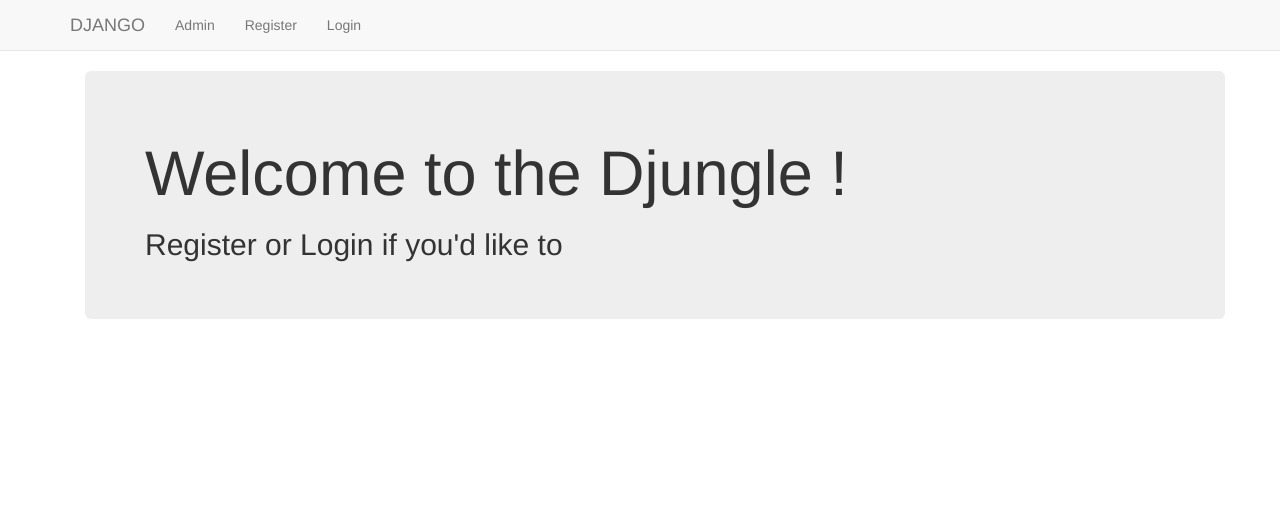
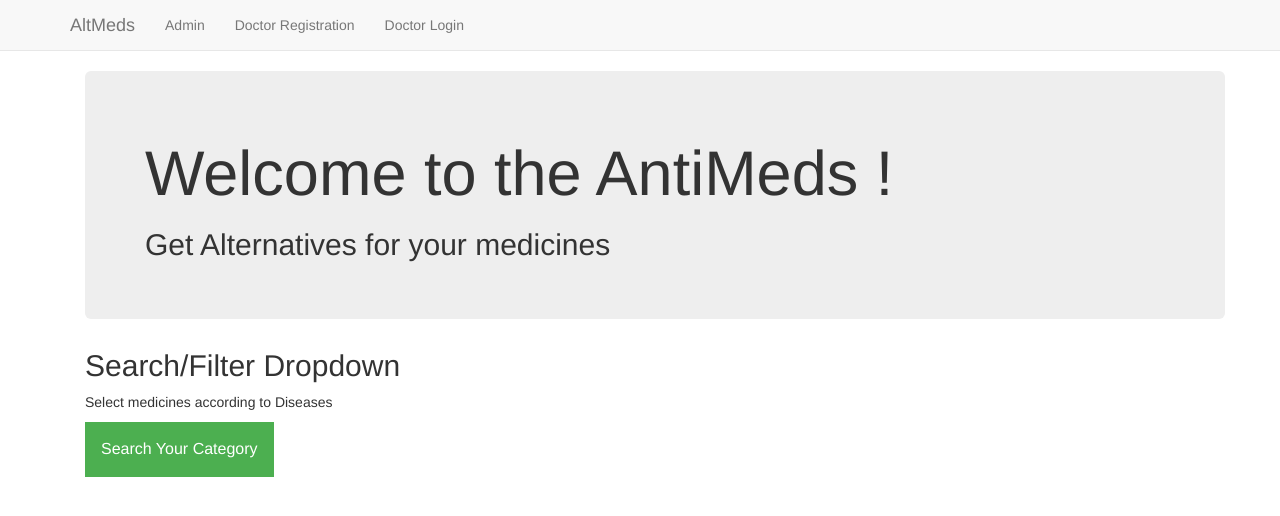
Before and after one commit to arpitgupta1906/Altmeds, a Django app: page / in a window 1280 px wide. Shown: the top 516 px of the page. Run offline with Django 3.2, Linux system fonts and the light colour scheme; some libraries are stand-ins or nearby versions.

Commit message:
added dropdown

```diff
--- a/prometeo/altmed/core/models.py
+++ b/prometeo/altmed/core/models.py
@@ -8,8 +8,8 @@ class UserProfileInfo(models.Model):
     doctorName= models.CharField(max_length=200,null =True)
     doctorId = models.CharField(unique=True,max_length=200,null=True)
     hospitalName=models.CharField(max_length=200,null=True)
-    isApproved=models.BooleanField(default=False)
-
+    # isApproved=models.BooleanField(default=False)
+    isApproved=models.IntegerField(default=0)
 
     def __str__(self):
         return self.doctorName
--- a/prometeo/altmed/core/urls.py
+++ b/prometeo/altmed/core/urls.py
@@ -1,7 +1,10 @@
 from django.conf.urls import url
 from core import views# SET THE NAMESPACE!
 app_name = 'core'# Be careful setting the name to just /login use userlogin instead!
+
 urlpatterns=[
     url(r'^register/$',views.register,name='register'),
     url(r'^user_login/$',views.user_login,name='user_login'),
+    url(r'^headache/$',views.headache,name='headache'),
+    url(r'^malaria/$',views.malaria,name='malaria'),
 ]
--- a/prometeo/altmed/core/views.py
+++ b/prometeo/altmed/core/views.py
@@ -47,15 +47,38 @@ def user_login(request):
         username = request.POST.get('username')
         password = request.POST.get('password')
         user = authenticate(username=username, password=password)
-        if user:
+        if user and UserProfileInfo.isApproved!=0:
             if user.is_active:
                 login(request,user)
                 return HttpResponseRedirect(reverse('index'))
             else:
                 return HttpResponse("Your account was inactive.")
+                # return render(request,'badlogin.html')
         else:
             print("Someone tried to login and failed.")
             print("They used username: {} and password: {}".format(username,password))
-            return HttpResponse("Invalid login details given")
+            # return HttpResponse("Invalid login details given")
+            return render(request,'badlogin.html')
     else:
         return render(request, 'login.html', {})
+
+
+def headache(request):
+    a=['aspirin','crocin']
+    if request.method=='POST':
+        add=request.POST.get('add')
+        a.append(add)
+        return render(request,'headache.html',{'medicine':a})
+    else:
+        return render(request,'headache.html',{'medicine':a})
+
+
+
+def malaria(request):
+    a=['Mefloquine','Qualaquin']
+    if request.method=='POST':
+        add=request.POST.get('add')
+        a.append(add)
+        return render(request,'headache.html',{'medicine':a})
+    else:
+        return render(request,'headache.html',{'medicine':a})
--- /dev/null
+++ b/prometeo/altmed/templates/badlogin.html
@@ -0,0 +1,6 @@
+{% extends "base.html" %}
+{% block body_block %}<div class="container">
+  <div class="jumbotron">
+    <h1>Invalid user login details or Your account has not been approved by the admin yet</h1>
+    </div>
+</div>{% endblock %}
--- a/prometeo/altmed/templates/base.html
+++ b/prometeo/altmed/templates/base.html
@@ -9,14 +9,14 @@
     <nav class="navbar navbar-default navbar-static-top">
       <div class="container">
         <ul class="nav navbar-nav">{# Django Home Link / Admin Link / Register Link#}
-          <li><a class="navbar-brand" href="{% url 'index' %}">DJANGO</a></li>
+          <li><a class="navbar-brand" href="{% url 'index' %}">AltMeds</a></li>
           <li><a class="navbar-link" href="{% url 'admin:index' %}">Admin</a></li>
-          <li><a class="navbar-link" href="{% url 'core:register' %}">Register</a></li>
+          <li><a class="navbar-link" href="{% url 'core:register' %}">Doctor Registration</a></li>
           {# Some logic on what to display for last item#}
           {% if user.is_authenticated %}
             <li><a href="{% url 'logout' %}">Logout</a></li>
           {% else %}
-            <li><a class="navbar-link" href="{% url 'core:user_login' %}">Login</a></li>
+            <li><a class="navbar-link" href="{% url 'core:user_login' %}">Doctor Login</a></li>
           {% endif %}</ul>
       </div>
     </nav>
--- a/prometeo/altmed/templates/index.html
+++ b/prometeo/altmed/templates/index.html
@@ -1,11 +1,164 @@
 {% extends "base.html" %}
-{% block body_block %}<div class="container">
+{% load staticfiles %}
+<style media="screen">
+.dropbtn {
+  background-color: #4CAF50;
+  color: white;
+  padding: 16px;
+  font-size: 16px;
+  border: none;
+  cursor: pointer;
+}
+
+.dropbtn:hover, .dropbtn:focus {
+  background-color: #3e8e41;
+}
+
+#myInput {
+  box-sizing: border-box;
+  background-image: url('searchicon.png');
+  background-position: 14px 12px;
+  background-repeat: no-repeat;
+  font-size: 16px;
+  padding: 14px 20px 12px 45px;
+  border: none;
+  border-bottom: 1px solid #ddd;
+}
+
+#myInput:focus {outline: 3px solid #ddd;}
+
+.dropdown {
+  position: relative;
+  display: inline-block;
+}
+
+.dropdown-content {
+  display: none;
+  position: absolute;
+  background-color: #f6f6f6;
+  min-width: 230px;
+  overflow: auto;
+  border: 1px solid #ddd;
+  z-index: 1;
+}
+
+.dropdown-content a {
+  color: black;
+  padding: 12px 16px;
+  text-decoration: none;
+  display: block;
+}
+
+.dropdown a:hover {background-color: #ddd;}
+
+.show {display: block;}
+
+</style>
+{% block body_block %}
+<div class="container">
   <div class="jumbotron">
-    <h1>Welcome to the Djungle !</h1>
+    <h1>Welcome to the AntiMeds !</h1>
     {% if user.is_authenticated %}
         <h2>Hello {{ user.username }}</h2>
     {% else %}
-        <h2>Register or Login if you'd like to</h2>
+        <h2>Get Alternatives for your medicines</h2>
     {% endif %}
   </div>
-</div>{% endblock %}
+
+  <h2>Search/Filter Dropdown</h2>
+  <p>Select medicines according to Diseases</p>
+<style media="screen">
+.dropbtn {
+  background-color: #4CAF50;
+  color: white;
+  padding: 16px;
+  font-size: 16px;
+  border: none;
+  cursor: pointer;
+}
+
+.dropbtn:hover, .dropbtn:focus {
+  background-color: #3e8e41;
+}
+
+#myInput {
+  box-sizing: border-box;
+  background-image: url('searchicon.png');
+  background-position: 14px 12px;
+  background-repeat: no-repeat;
+  font-size: 16px;
+  padding: 14px 20px 12px 45px;
+  border: none;
+  border-bottom: 1px solid #ddd;
+}
+
+#myInput:focus {outline: 3px solid #ddd;}
+
+.dropdown {
+  position: relative;
+  display: inline-block;
+}
+
+.dropdown-content {
+  display: none;
+  position: absolute;
+  background-color: #f6f6f6;
+  min-width: 230px;
+  overflow: auto;
+  border: 1px solid #ddd;
+  z-index: 1;
+}
+
+.dropdown-content a {
+  color: black;
+  padding: 12px 16px;
+  text-decoration: none;
+  display: block;
+}
+
+.dropdown a:hover {background-color: #ddd;}
+
+.show {display: block;}
+
+</style>
+  <div class="dropdown">
+    <button onclick="myFunction()" class="dropbtn">Search Your Category</button>
+    <div id="myDropdown" class="dropdown-content">
+      <input type="text" placeholder="Search.." id="myInput" onkeyup="filterFunction()">
+      <a href="{% url 'core:headache' %}">Headache</a>
+      <a href="{% url 'core:malaria'%}">Malaria</a>
+      <a href="#blog">Dengue</a>
+      <a href="#contact">Stomach Ache</a>
+
+    </div>
+  </div>
+
+  <script>
+  /* When the user clicks on the button,
+  toggle between hiding and showing the dropdown content */
+  function myFunction() {
+    document.getElementById("myDropdown").classList.toggle("show");
+  }
+
+  function filterFunction() {
+    var input, filter, ul, li, a, i;
+    input = document.getElementById("myInput");
+    filter = input.value.toUpperCase();
+    div = document.getElementById("myDropdown");
+    a = div.getElementsByTagName("a");
+    for (i = 0; i < a.length; i++) {
+      txtValue = a[i].textContent || a[i].innerText;
+      if (txtValue.toUpperCase().indexOf(filter) > -1) {
+        a[i].style.display = "";
+      } else {
+        a[i].style.display = "none";
+      }
+    }
+  }
+  </script>
+
+
+
+
+</div>
+{% endblock %}
--- a/prometeo/altmed/templates/login.html
+++ b/prometeo/altmed/templates/login.html
@@ -2,7 +2,7 @@
 {% block body_block %}
   <div class="container">
     <div class="jumbotron">
-      <h1>Login here :</h1><form method="post" action="{% url 'dappx:user_login' %}">
+      <h1>Login here :</h1><form method="post" action="{% url 'core:user_login' %}">
           {% csrf_token %}
           {# A more "HTML" way of creating the login form#}
           <label for="username">Username:</label>
```
Also changed, not shown: prometeo/altmed/static/altmed/style.css (added, +51 -0 lines), prometeo/altmed/templates/headache.html (added, +25 -0 lines), prometeo/altmed/templates/malaria.html (added, +25 -0 lines), prometeo/altmed/templates/registration.html (+5 -2 lines), prometeo/altmed/core/migrations/0003_auto_20200125_2047.py (added), prometeo/altmed/core/migrations/0004_auto_20200125_2048.py (added), prometeo/altmed/db.sqlite3.
